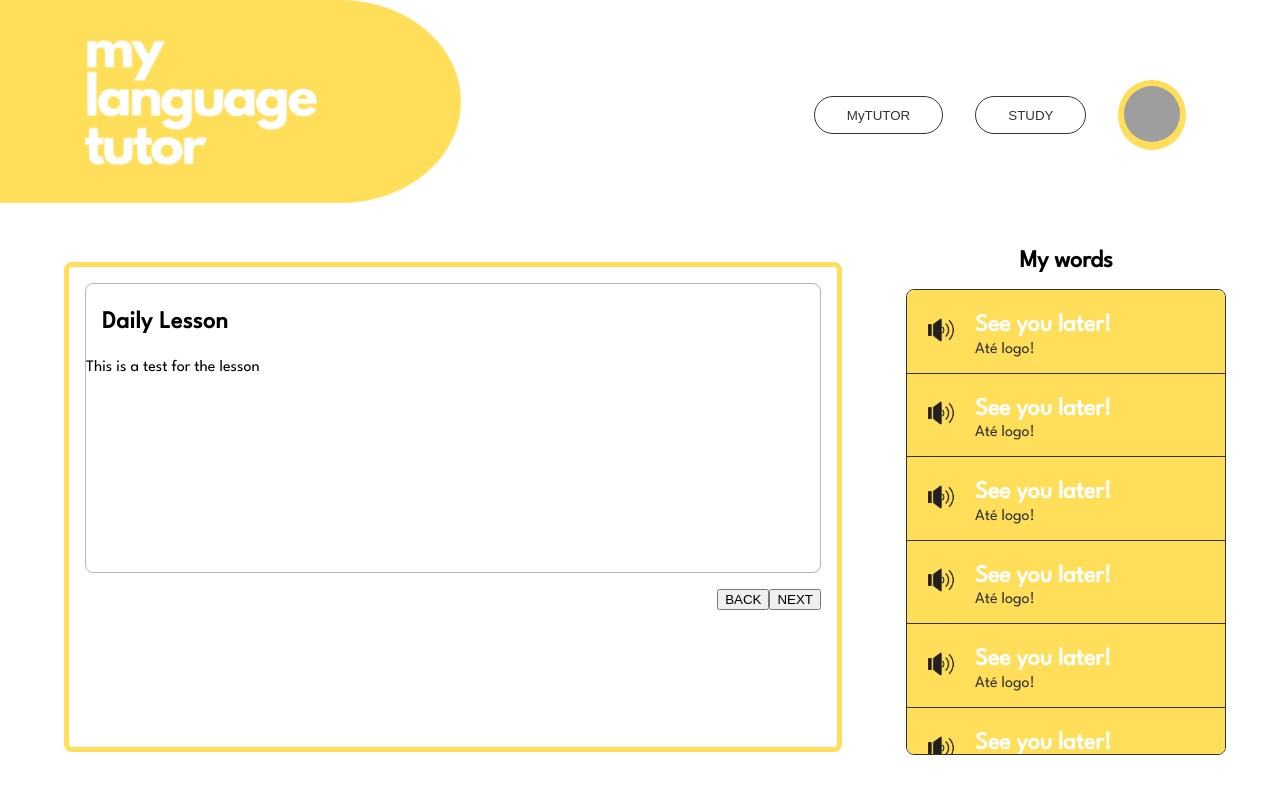
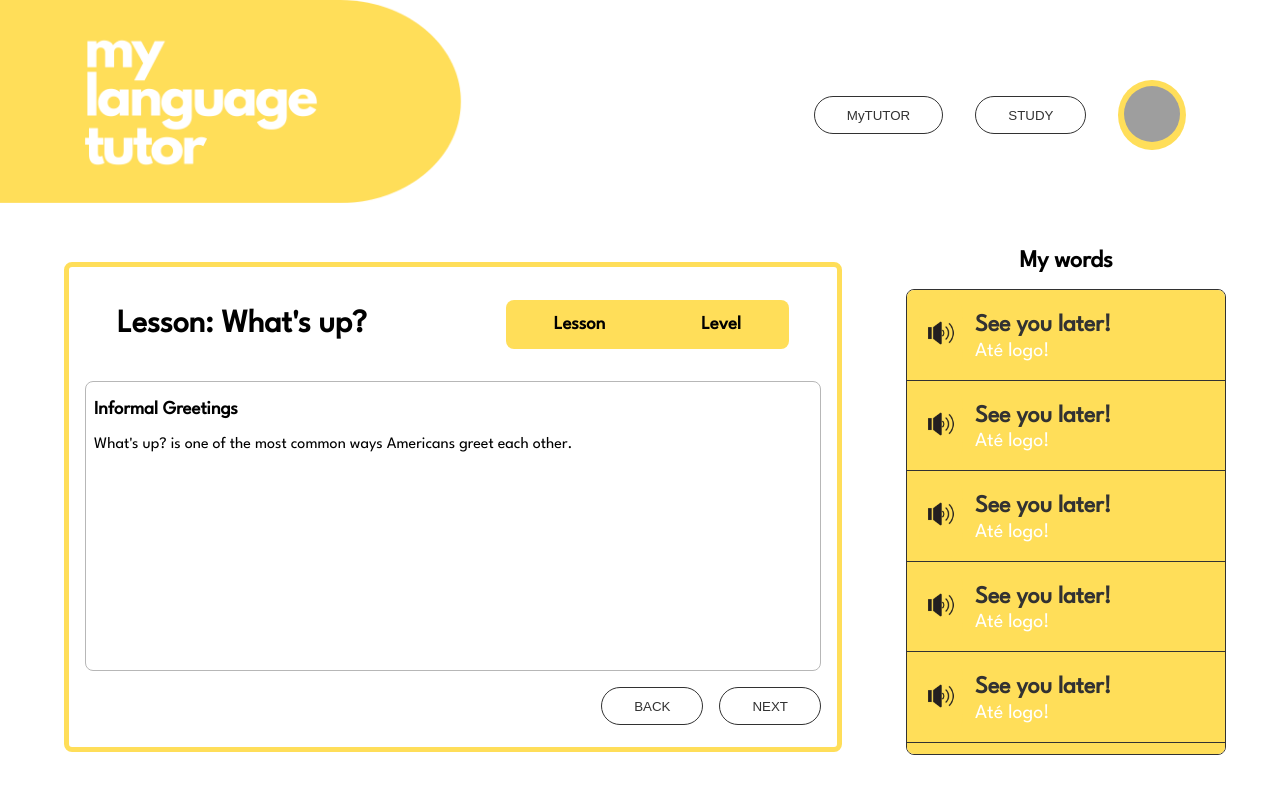
Before and after one commit to austinwisdom/austin-wisdom-my-language-tutor, a React (Create React App) app in the folder client/: page /study in a window 1280 px wide. Shown: the top 794 px of the page. Built offline with nearby package versions, Linux system fonts and the light colour scheme; grey boxes are pictures that could not be loaded; the HTML template or start-up script is replaced by a standard one.

Commit message:
Added more styling and initial dropdowns to lesson space.

```diff
--- a/client/src/pages/StudyPage/StudyPage.js
+++ b/client/src/pages/StudyPage/StudyPage.js
@@ -21,7 +21,9 @@ const StudyPage = () => {
         [
             {
                 id: 0,
-                info: "This is a test for the lesson"
+                lesson_title: "What's up?",
+                info_title: "Informal Greetings",
+                info: "What's up? is one of the most common ways Americans greet each other."
             },
             {
                 id: 1,
@@ -45,7 +47,7 @@ const StudyPage = () => {
     }
 
     const goForward = (e) => {
-        if (lessonSlide < lessonSlideArray.length) {
+        if (lessonSlide < lessonSlideArray.length-1) {
             setLessonSlide(lessonSlide +1)
         }
     }
@@ -61,9 +63,18 @@ const StudyPage = () => {
     return (
         <main className="page__container">
             <section className="page__container--tutor">
+            <div className="lesson__div">
+                <h2 className="lesson__title">Lesson: {lessonSlideArray[lessonSlide].lesson_title}</h2>
+                <div className="lesson__div--dropdowns">
+                    <div className="lesson__dropdown"><h3 className="lesson__dropdown--heading">Lesson</h3></div>
+                    <div className="lesson__dropdown"><h3 className="lesson__dropdown--heading">Level</h3></div>
+                </div>
+            </div>
                 <div className="page__container--conversation">
-                    <h2 className="conversation__phrase conversation__phrase--ai">Daily Lesson</h2>
-                    <p>{lessonSlideArray[lessonSlide].info}</p>
+                    <div className="lesson__container--info">
+                        <h3>{lessonSlideArray[lessonSlide].info_title}</h3>
+                        <p>{lessonSlideArray[lessonSlide].info}</p>
+                    </div>
                 </div>
                 <form className="form" onSubmit={onSubmit}>
                     {/* <label id="userInput"></label>
@@ -74,8 +85,8 @@ const StudyPage = () => {
                     >
                     </textarea> */}
                     <div className="lesson__buttons--div">
-                        <button onClick={goBack} className="form__button--back">BACK</button>
-                        <button onClick={goForward} className="form__button--next">NEXT</button>
+                        <button className="lesson__buttons--navigate" onClick={goBack}>BACK</button>
+                        <button className="lesson__buttons--navigate" onClick={goForward}>NEXT</button>
                     </div>
                 </form>
             </section>
--- a/client/src/pages/StudyPage/StudyPage.scss
+++ b/client/src/pages/StudyPage/StudyPage.scss
@@ -7,6 +7,45 @@
 
         &--div {
             display: flex;
+        }
+
+        &--navigate {
+            @include cta-primary;
+            margin-left: 1rem;
+        }
+    }
+
+    &__container {
+
+        &--info {
+            margin-left: .5rem;
+            margin-top: 1rem;
+        }
+    }
+
+    &__title {
+        width: 100%;
+        font-size: 2rem;
+    }
+
+    &__div {
+        display: flex;
+        align-items: center;
+        justify-content: space-between;
+        margin: 1rem 3rem;
+
+        &--dropdowns {
+            display: flex;
+            border-radius: 8px;
+            background-color: $yellow;
+        }
+    }
+
+    &__dropdown {
+        margin: 1rem 3rem;
+
+        &--heading {
+            margin: 0;
         }
     }
 }
@@ -64,12 +103,13 @@
     }
 
     &__subheading {
-        color: $white;
+        color: $black;
         font-size: 1.5rem;
         margin-bottom: .25rem;
     }
     &__p {
-        color: $black;
+        color: $white;
+        font-size: 1.25rem;
         margin-top: .35rem;
     }
 }
```
